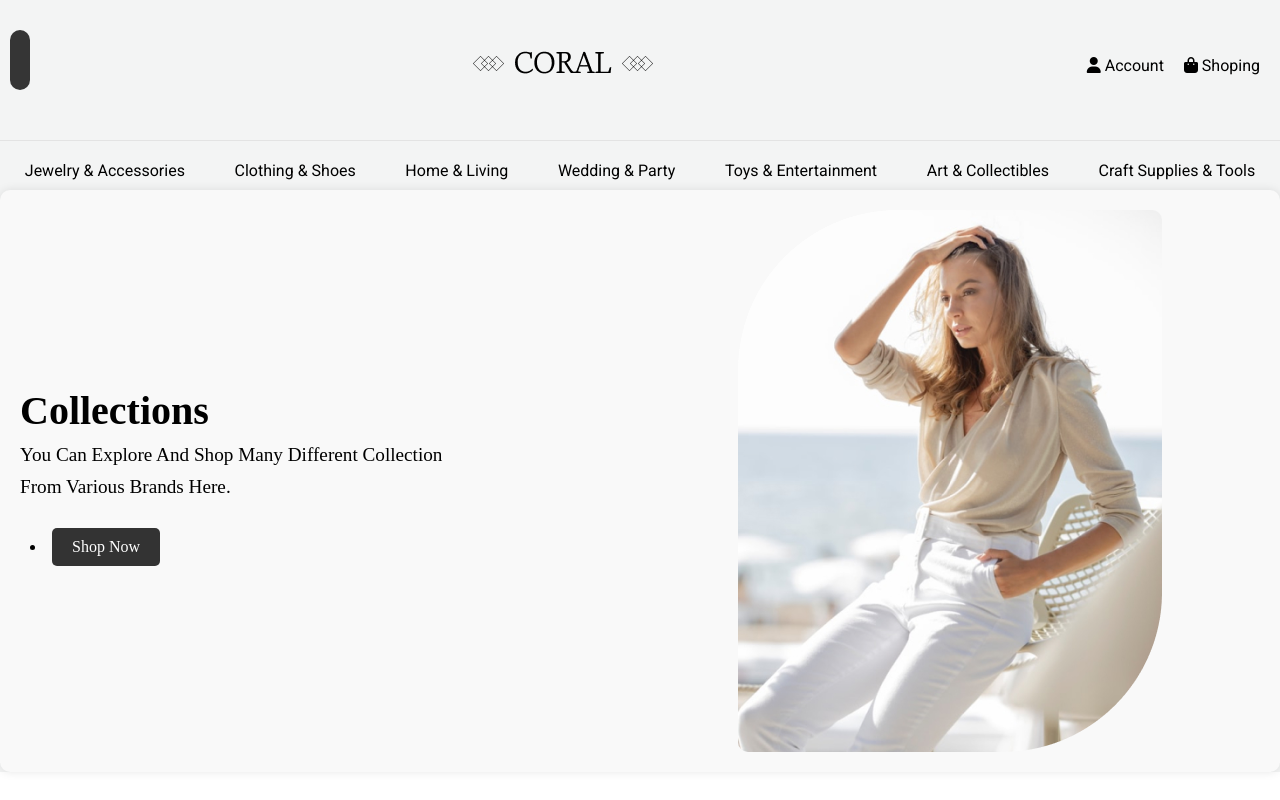
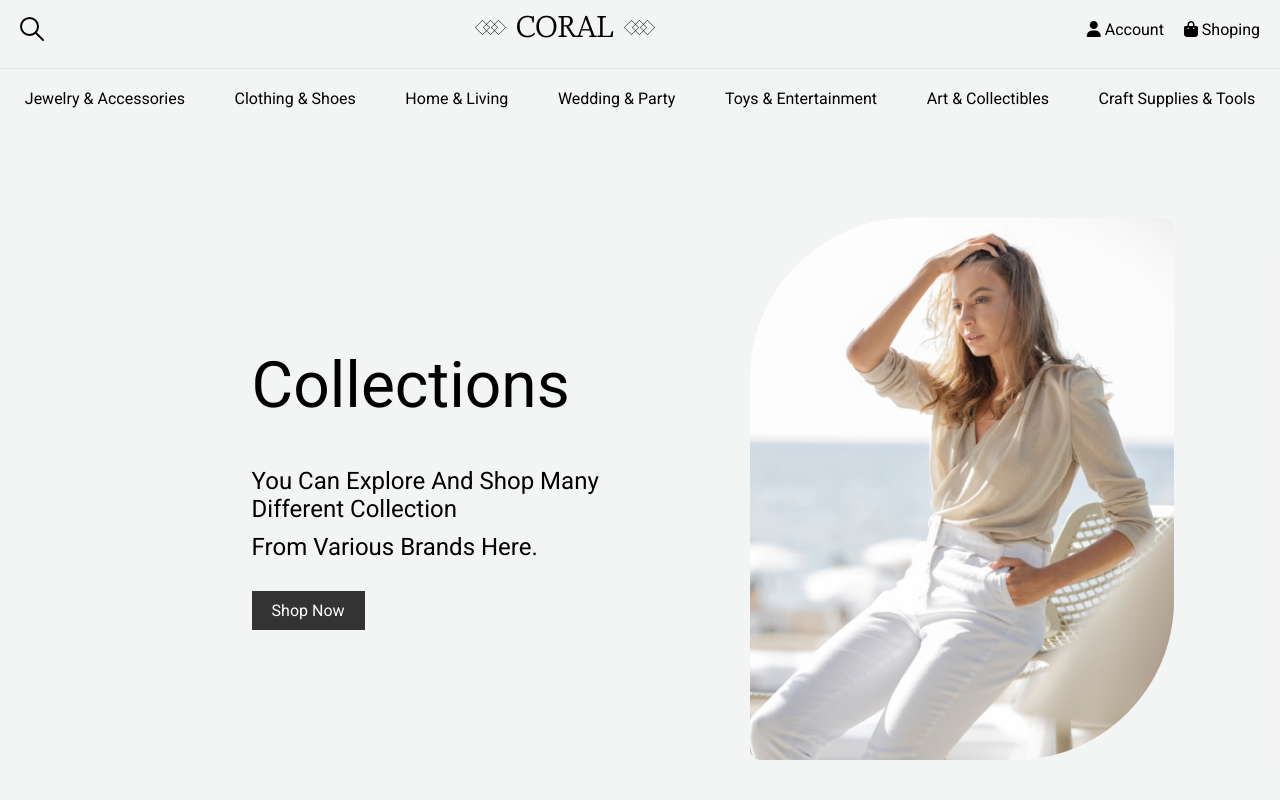
Before and after one commit to archis-academy/june-frontend-coral-buy-1, a plain HTML site: page index.html in a window 1280 px wide. Shown: the top 800 px of the page. Drawn offline with Linux system fonts and the light colour scheme.

Commit message:
[JU-23] - Hero Section added partially due deadline

```diff
--- a/index.html
+++ b/index.html
@@ -13,6 +13,7 @@
       <nav class="navbar">
         <nav class="upper-nav">
           <div class="search-box">
+            <img src="images/navbar-images/navbar-search-img.png" >
             <input type="text" placeholder="Search here..."
             class="search-input"/>
           </div>
@@ -50,10 +51,10 @@
             <h1>Collections</h1>
             <p>You Can Explore And Shop Many Different Collection</p>
             <p>From Various Brands Here.</p>
-            <li><a class="shop-now">Shop Now</a></li>
+            <a class="shop-now">Shop Now</a>
         </div>
         <div class="image-container">
-            <img src="images\hero-section\hero-section-woman-img.png" alt="Collection Image">
+            <img id="item1" src="images\hero-section\hero-section-woman-img.png" alt="Collection Image">
         </div>
     </div>
   </header>
--- a/styles/style.css
+++ b/styles/style.css
@@ -22,32 +22,25 @@ header {
 }
 
 .search-box {
-  transform: translate(-50%, -50%);
-  height: 60px;
-  line-height: 40px;
-  background: #353535;
-  padding: 10px;
-  border-radius: 60px;
-  cursor: pointer;
-  margin-top: 50px;
+  display: flex;
+  gap: 15px;
+  overflow: hidden;
+  transition: width 0.5s linear;
+  width: 24px;
+  align-items: center;
+}
+
+.search-box:hover {
+  width: auto;
+  overflow: auto;
 }
 
 .search-input {
-  background: #353535;
-  color: #fff;
+  background: transparent;
+  font-size: 16px;
   outline: none;
   border: none;
-  line-height: 40px;
-  width: 0px;
-  float: left;
-  font-size: 1em;
-  transition: 0,7s ease;
-}
-
-.search-box:hover > .search-input,
-.search-input:focus {
-  width: 240px;
-  margin: 0px 8px;
+  border-bottom: 1px solid;
 }
 
 .account-shopping {
@@ -100,35 +93,46 @@ li {
 .product {
   display: flex;
   align-items: center;
-  padding: 20px;
-  background-color: #f9f9f9;
+  padding: 100px;
   border-radius: 10px;
-  box-shadow: 0 0 10px rgba(0, 0, 0, 0.1);
 }
+
 .content {
   flex: 1;
+  margin-left: 10%;
 }
+
 .content h1 {
-  font-size: 2.5em;
+  font-size: 4em;
+  font-weight: lighter;
   margin: 0;
+  margin-bottom: 10%;
+  margin-left: 10%;
+  font-family: "roboto";
 }
+
 .content p {
-  font-size: 1.2em;
-  margin: 10px 0;
+  font-size: 1.5em;
+  margin: 10px 0px;
+  margin-left: 10%;
+  font-family: "roboto";
+  font-weight: lighter;
 }
+
 .shop-now {
   display: inline-block;
   padding: 10px 20px;
   background-color: #333;
   color: #fff;
-  text-decoration: none;
-  border-radius: 5px;
   font-size: 1em;
   margin-top: 20px;
+  margin-left: 10%;
+  outline: 0;
+  font-family: "roboto";
 }
 
 .shop-now:hover {
-  color: orangered;
+  background-color: orangered;
 }
 
 .image-container {
@@ -136,11 +140,21 @@ li {
   display: flex;
   justify-content: center;
   align-items: center;
+  margin-left: 100px;
 }
+
 .image-container img {
   border-radius: 10px;
   max-width: 100%;
   height: auto;
+}
+
+.item1 {
+  z-index: 1;
+}
+
+.item2 {
+  z-index: 0;
 }
 
 .brand-box {
```
